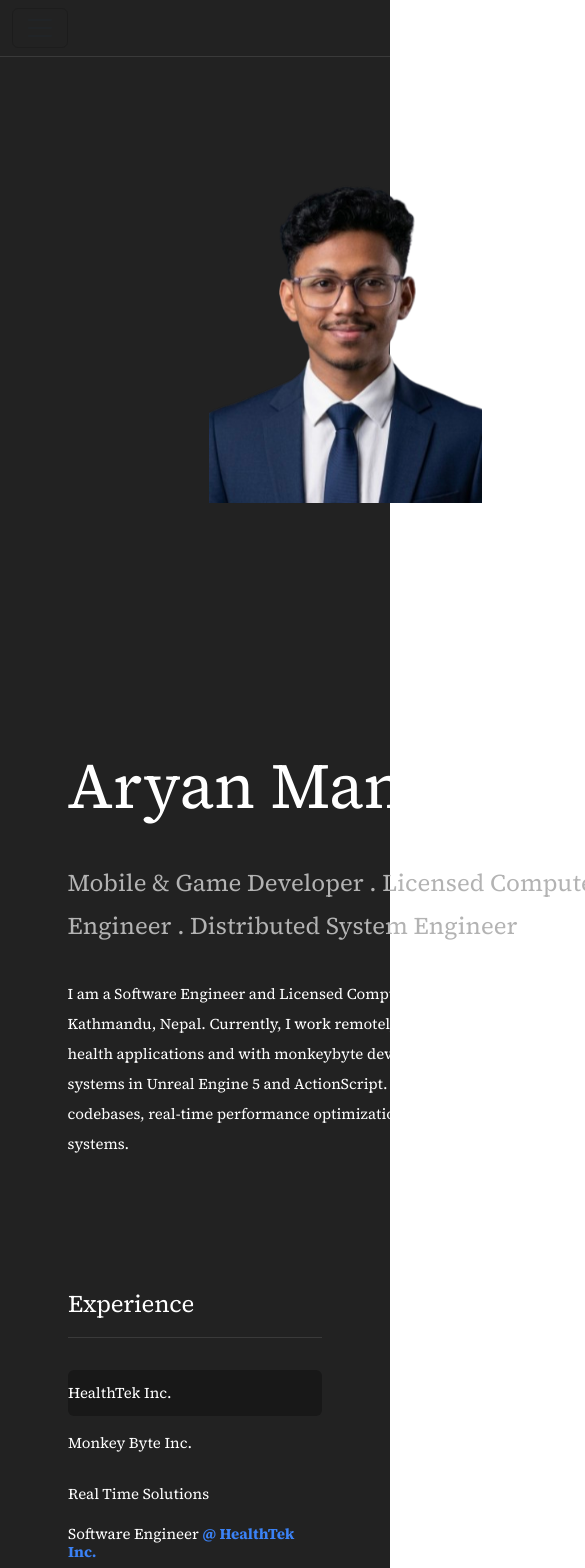
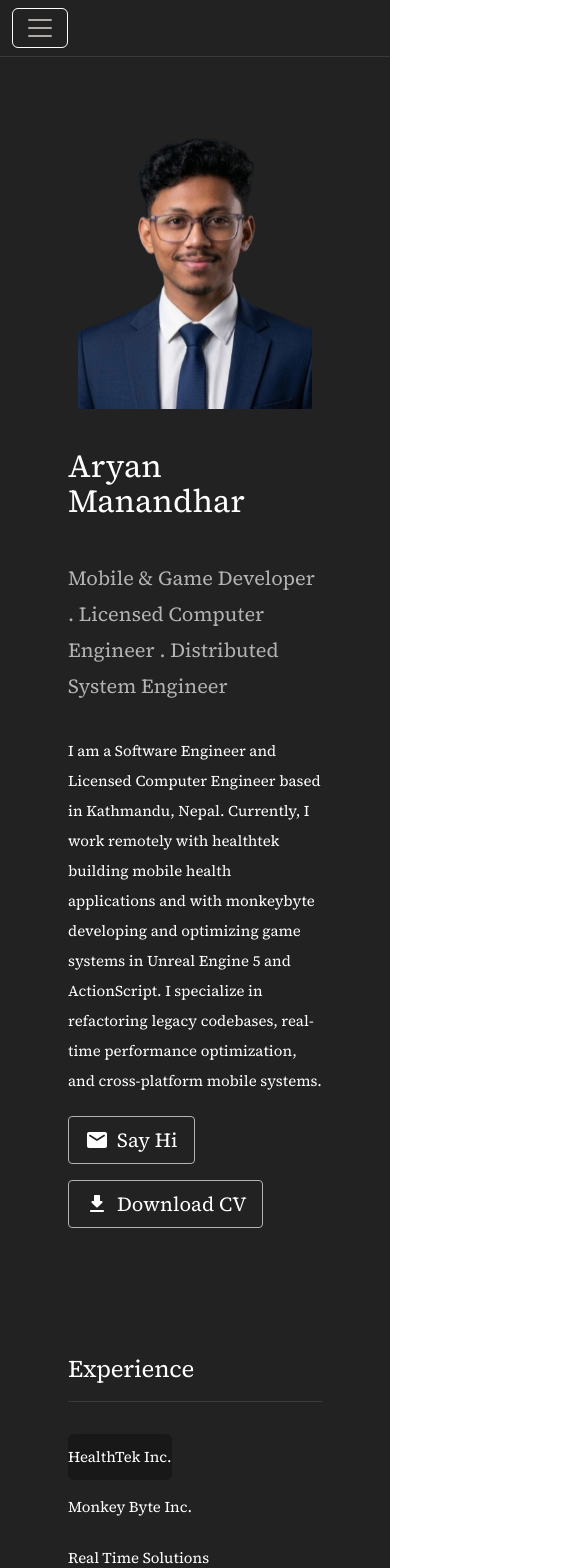
Before and after one commit to Aryanlivi/aryan-manandhar, a Next.js app: page / in a window 390 px wide. Shown: the top 1568 px of the page, 585 px wide, since content can reach past the window. Built offline with nearby package versions, Linux system fonts and the light colour scheme.

Commit message:
fix for mobile view

```diff
--- a/components/layout/Intro/Intro.css
+++ b/components/layout/Intro/Intro.css
@@ -1,15 +1,3 @@
-#intro {
-  display: flex;
-  flex-direction: row;
-  align-items: center;
-  justify-content: center;
-  width: 100%;
-  padding: 0 5vw;
-  box-sizing: border-box;
-  gap: 4vw;
-  padding-top: 100px;
-}
-
 .intro {
   min-height: 100vh;
   display: flex;
@@ -42,7 +30,6 @@
 
 
 .intro-text {
-  margin-top: 200px;
   max-width: 560px;
 }
 
@@ -89,31 +76,45 @@
 }
 
 @media only screen and (max-width: 860px) {
+  .intro {
+    padding: 4rem 1.25rem;
+  }
+
   .intro-inner {
     grid-template-columns: 1fr;
-    gap: 3rem;
+    gap: 2.5rem;
   }
 
   .intro-photo {
     order: -1;
+    width: min(240px, 60vw);
   }
 
   .intro-text {
     max-width: 100%;
+  }
+
+  .intro-name {
+    font-size: var(--text-title);
+    white-space: normal;
+  }
+
+  .intro-tagline {
+    font-size: var(--text-subheader);
   }
 }
 
 /* Outline Button */
 .btn-outline-custom {
   background-color: transparent !important;
-  border-color: var(--button-bg) !important;
-  color: var(--button-bg) !important;
+  border-color: var(--button-border) !important;
+  color: var(--button-text) !important;
   font-family: var(--font-sans);
   font-weight: 300;
   border-radius: 4px;
 }
 
 .btn-outline-custom:hover {
-  background-color: var(--button-bg) !important;
-  color: var(--button-text) !important;
+  background-color: var(--button-hover-bg) !important;
+  color: var(--button-hover-text) !important;
 }
--- a/components/layout/JobList/JobList.tsx
+++ b/components/layout/JobList/JobList.tsx
@@ -15,7 +15,9 @@ export default function JobList() {
           <Nav variant="pills" className="flex-column joblist-tabs">
             {experience.map((item) => (
               <Nav.Item key={item.company}>
-                <Nav.Link eventKey={item.company}>{item.company}</Nav.Link>
+                <Nav.Link as="button" type="button" eventKey={item.company}>
+                  {item.company}
+                </Nav.Link>
               </Nav.Item>
             ))}
           </Nav>
--- a/components/layout/Navbar/Navbar.css
+++ b/components/layout/Navbar/Navbar.css
@@ -40,6 +40,13 @@
       padding: 12px 0;
     }
 
+  .navbar-toggler {
+    border-color: #ffffff !important;
+  }
+
+  .navbar-toggler-icon {
+    filter: invert(1);
+  }
   .navbar-toggler:focus {
       box-shadow: none !important;
       outline: none !important;
--- a/components/layout/Navbar/Navbar.tsx
+++ b/components/layout/Navbar/Navbar.tsx
@@ -30,14 +30,18 @@ const NavBar = () => {
       }
     };
 
+    // Close the mobile menu first so the body scroll lock is released
+    // (the unlock effect restores the scroll position) before we scroll.
+    setExpanded(false);
+
     if (window.location.pathname !== "/") {
       router.push("/");
       // Wait for the home page to render before scrolling.
-      setTimeout(scroll, 150);
+      setTimeout(scroll, 300);
     } else {
-      scroll();
+      // Wait for the body unlock effect to finish restoring scroll position.
+      setTimeout(scroll, 50);
     }
-    setExpanded(false);
   };
 
 
```
